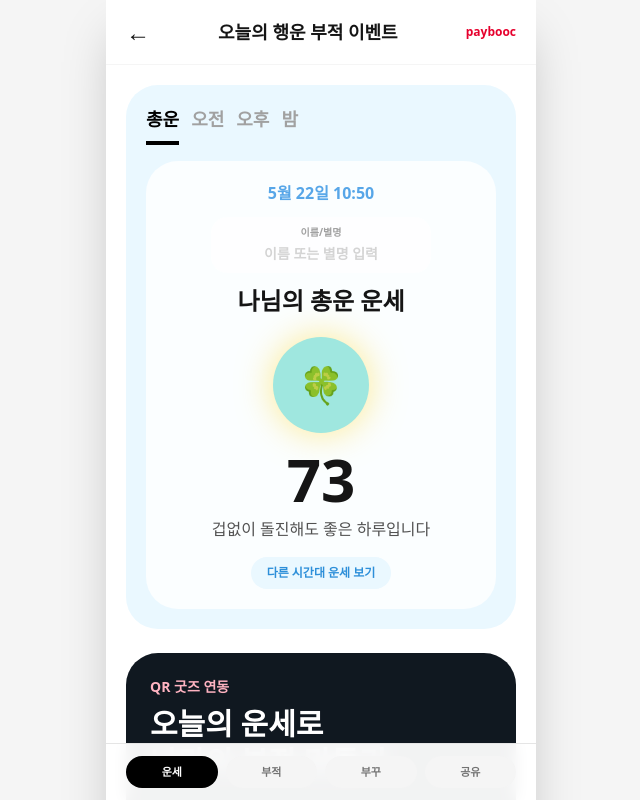
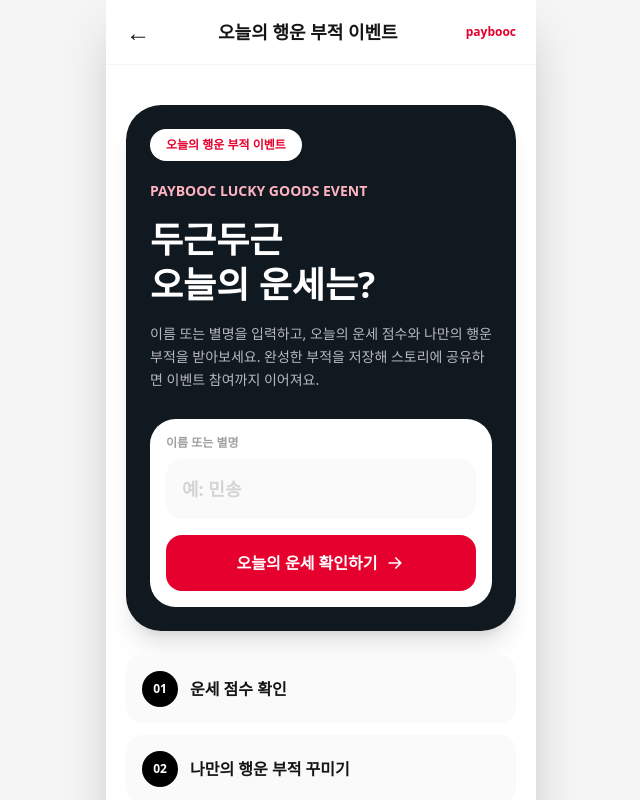
Before and after one commit to ssomiyam/paybooc, a React (Vite) app: page / in a window 1280 px wide. Shown: the top 800 px of the page, without its empty margins (319-959 px from the left). Built offline with nearby package versions, Linux system fonts and the light colour scheme.

Commit message:
Update App.jsx

```diff
--- a/src/App.jsx
+++ b/src/App.jsx
@@ -416,7 +416,7 @@ export default function PayboocLuckyCharmMobileWeb() {
     s9: getStickerDefaultPosition("s9", 1),
     s10: getStickerDefaultPosition("s10", 2),
   });
-  const [screen, setScreen] = useState("home");
+  const [screen, setScreen] = useState("intro");
   const [activeFortuneTabId, setActiveFortuneTabId] = useState("total");
   const [userName, setUserName] = useState("");
   const [now, setNow] = useState(() => new Date());
@@ -653,11 +653,59 @@ export default function PayboocLuckyCharmMobileWeb() {
       <div className="mx-auto min-h-screen max-w-[430px] bg-white shadow-2xl">
         <header className="sticky top-0 z-50 border-b border-neutral-100 bg-white/95 px-5 py-4 backdrop-blur">
           <div className="flex items-center justify-between">
-            <button className="text-2xl" onClick={() => (screen === "home" ? undefined : setScreen("home"))}>←</button>
+            <button className="text-2xl" onClick={() => (screen === "intro" ? undefined : screen === "home" ? setScreen("intro") : setScreen("home"))}>←</button>
             <h1 className="text-lg font-black">오늘의 행운 부적 이벤트</h1>
             <span className="text-xs font-black text-[#E6002D]">paybooc</span>
           </div>
         </header>
+
+        {screen === "intro" && (
+          <motion.section initial={{ opacity: 0, y: 16 }} animate={{ opacity: 1, y: 0 }} className="px-5 pb-32 pt-10">
+            <section className="rounded-[2.2rem] bg-[#101820] p-6 text-white shadow-xl">
+              <div className="mb-5 inline-flex rounded-full bg-white px-4 py-2 text-xs font-black text-[#E6002D]">
+                오늘의 행운 부적 이벤트
+              </div>
+              <p className="text-sm font-black text-[#FFB3C1]">PAYBOOC LUCKY GOODS EVENT</p>
+              <h2 className="mt-4 text-4xl font-black leading-tight">
+                두근두근<br />오늘의 운세는?
+              </h2>
+              <p className="mt-4 text-sm leading-relaxed text-white/70">
+                이름 또는 별명을 입력하고, 오늘의 운세 점수와 나만의 행운 부적을 받아보세요.
+                완성한 부적을 저장해 스토리에 공유하면 이벤트 참여까지 이어져요.
+              </p>
+
+              <div className="mt-7 rounded-[1.6rem] bg-white p-4 text-[#151515]">
+                <label className="block text-xs font-black text-neutral-400">이름 또는 별명</label>
+                <input
+                  value={userName}
+                  onChange={(event) => setUserName(event.target.value)}
+                  maxLength={10}
+                  placeholder="예: 민송"
+                  className="mt-2 w-full rounded-2xl bg-neutral-50 px-4 py-4 text-lg font-black outline-none placeholder:text-neutral-300"
+                />
+                <button
+                  onClick={() => setScreen("home")}
+                  className="mt-4 flex w-full items-center justify-center gap-2 rounded-2xl bg-[#E6002D] px-5 py-4 font-black text-white"
+                >
+                  오늘의 운세 확인하기 <ArrowIcon className="h-5 w-5" />
+                </button>
+              </div>
+            </section>
+
+            <section className="mt-6 grid gap-3">
+              {[
+                ["01", "운세 점수 확인"],
+                ["02", "나만의 행운 부적 꾸미기"],
+                ["03", "스토리 공유하고 이벤트 참여"],
+              ].map(([step, label]) => (
+                <div key={step} className="flex items-center gap-3 rounded-2xl bg-neutral-50 p-4">
+                  <span className="flex h-9 w-9 items-center justify-center rounded-full bg-black text-xs font-black text-white">{step}</span>
+                  <span className="font-black">{label}</span>
+                </div>
+              ))}
+            </section>
+          </motion.section>
+        )}
 
         {screen === "home" && (
           <motion.section initial={{ opacity: 0 }} animate={{ opacity: 1 }} className="px-5 pb-28 pt-5">
@@ -669,10 +717,6 @@ export default function PayboocLuckyCharmMobileWeb() {
               </div>
               <div className="rounded-[2rem] bg-white/80 p-5 text-center">
                 <p className="font-bold text-[#57A6E8]">{formattedNow}</p>
-                <div className="mx-auto mt-3 max-w-[220px] rounded-2xl bg-white/70 px-3 py-2">
-                  <label className="block text-[10px] font-black text-neutral-400">이름/별명</label>
-                  <input value={userName} onChange={(event) => setUserName(event.target.value)} maxLength={10} placeholder="이름 또는 별명 입력" className="mt-1 w-full bg-transparent text-center text-sm font-black outline-none placeholder:text-neutral-300" />
-                </div>
                 <h2 className="mt-3 text-2xl font-black">{displayName}님의 {activeFortuneTab.label} 운세</h2>
                 <div className="mx-auto mt-5 flex h-24 w-24 items-center justify-center rounded-full bg-[#9FE7DF] text-4xl shadow-[0_0_35px_rgba(255,220,70,0.6)]">{activeFortune.emoji}</div>
                 <p className="mt-4 text-6xl font-black">{activeFortune.score}</p>
@@ -747,6 +791,38 @@ export default function PayboocLuckyCharmMobileWeb() {
             <section className="mt-6">
               <div className="mb-3 flex items-center justify-between"><h3 className="text-lg font-black">스티커 선택</h3><p className="text-xs font-bold text-neutral-400">선택 후 부적 위에서 드래그</p></div>
               <div className="grid grid-cols-3 gap-2">{stickerOptions.map((sticker) => <button key={sticker.id} onClick={() => toggleSticker(sticker.id)} className={`flex min-h-[74px] items-center justify-center rounded-2xl border-2 bg-white p-2 ${selectedStickerIds.includes(sticker.id) ? "border-[#E6002D] ring-4 ring-[#E6002D]/10" : "border-neutral-200"}`}><StickerPreview sticker={sticker} /></button>)}</div>
+              {selectedStickerIds.length > 0 && (
+                <div className="mt-4 rounded-2xl bg-neutral-50 p-3">
+                  <div className="mb-2 flex items-center justify-between">
+                    <p className="text-sm font-black">선택한 스티커</p>
+                    <button
+                      onClick={() => {
+                        setSelectedStickerIds([]);
+                        setStickerPositions({});
+                      }}
+                      className="rounded-full bg-white px-3 py-1 text-xs font-black text-[#E6002D]"
+                    >
+                      휴지통 비우기
+                    </button>
+                  </div>
+                  <div className="flex flex-wrap gap-2">
+                    {selectedStickerIds.map((id) => {
+                      const sticker = stickerOptions.find((item) => item.id === id);
+                      if (!sticker) return null;
+                      return (
+                        <button
+                          key={id}
+                          onClick={() => toggleSticker(id)}
+                          className="flex items-center gap-1 rounded-full border border-neutral-200 bg-white px-2 py-2 text-xs font-bold"
+                        >
+                          <StickerPreview sticker={sticker} />
+                          <span className="ml-1 text-[#E6002D]">🗑️</span>
+                        </button>
+                      );
+                    })}
+                  </div>
+                </div>
+              )}
             </section>
           </motion.section>
         )}
@@ -759,7 +835,8 @@ export default function PayboocLuckyCharmMobileWeb() {
             <div className="mt-6">{charmPreview(false)}</div>
             <div className="mt-6 grid gap-3">
               <button onClick={saveCharmImage} className="flex items-center justify-center gap-2 rounded-2xl bg-black px-5 py-4 font-black text-white">부적 이미지 저장하기 <DownloadIcon className="h-5 w-5" /></button>
-              <button onClick={() => window.open(INSTAGRAM_URL, "_blank", "noopener,noreferrer")} className="rounded-2xl bg-[#E6002D] px-5 py-4 font-black text-white">@bccard_official 태그하고 공유하기</button>
+              <button onClick={openInstagramStory} className="rounded-2xl bg-[#E6002D] px-5 py-4 font-black text-white">스토리에 공유하기</button>
+              <button onClick={shareEventLink} className="rounded-2xl bg-[#FFE8EE] px-5 py-4 font-black text-[#E6002D]">친구에게 행운 나누기</button>
               <button onClick={() => setShowEntryForm((prev) => !prev)} className="rounded-2xl border-2 border-neutral-200 px-5 py-4 font-black">태그 완료 후 응모하기</button>
               {saveStatus && <p className="text-center text-xs font-bold leading-relaxed text-neutral-500">{saveStatus}</p>}
               {showEntryForm && (
@@ -770,7 +847,7 @@ export default function PayboocLuckyCharmMobileWeb() {
                   <input type="file" accept="image/*" onChange={(event) => setStoryCaptureName(event.target.files?.[0]?.name || "")} className="mt-2 w-full rounded-2xl bg-white p-3 text-xs font-bold" />
                   {storyCaptureName && <p className="mt-2 text-xs font-bold text-[#E6002D]">업로드 파일: {storyCaptureName}</p>}
                   <label className="mt-4 block text-xs font-black text-neutral-500">인스타그램 아이디</label>
-                  <input value={entryForm.instagramId} onChange={(event) => setEntryForm((prev) => ({ ...prev, instagramId: event.target.value }))} placeholder="예: bccard_official" className="mt-2 w-full rounded-2xl bg-white px-4 py-3 text-sm font-bold outline-none" />
+                  <input value={entryForm.instagramId} onChange={(event) => setEntryForm((prev) => ({ ...prev, instagramId: event.target.value }))} placeholder="예: bamos4study" className="mt-2 w-full rounded-2xl bg-white px-4 py-3 text-sm font-bold outline-none" />
                   <label className="mt-4 block text-xs font-black text-neutral-500">이름</label>
                   <input value={entryForm.name} onChange={(event) => setEntryForm((prev) => ({ ...prev, name: event.target.value }))} placeholder="이름 입력" className="mt-2 w-full rounded-2xl bg-white px-4 py-3 text-sm font-bold outline-none" />
                   <label className="mt-4 block text-xs font-black text-neutral-500">전화번호</label>
@@ -782,6 +859,7 @@ export default function PayboocLuckyCharmMobileWeb() {
           </motion.section>
         )}
 
+        {screen !== "intro" && (
           <nav className="fixed bottom-0 left-1/2 z-50 w-full max-w-[430px] -translate-x-1/2 border-t border-neutral-200 bg-white/95 px-5 py-3 backdrop-blur">
             <div className="grid grid-cols-4 gap-2 text-center text-[11px] font-black">
               {[["home", "운세"], ["select", "부적"], ["custom", "부꾸"], ["share", "공유"]].map(([id, label]) => (
@@ -789,6 +867,7 @@ export default function PayboocLuckyCharmMobileWeb() {
               ))}
             </div>
           </nav>
+        )}
       </div>
     </main>
   );
```
Lines whose indentation alone changed are shown as unchanged.
